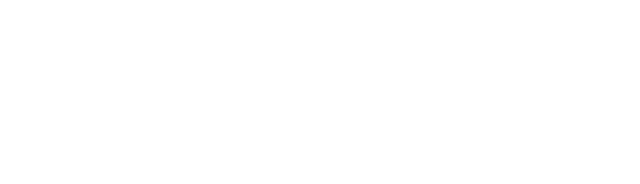
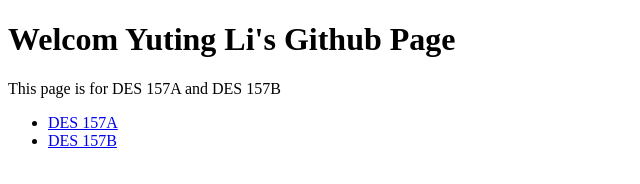
Before and after one commit to Yuting-design/yutingreplace.github.com, a plain HTML site: page index.html in a window 1280 px wide. Shown: the whole page, without its empty margins (0-640 px from the left). Drawn offline with Linux system fonts and the light colour scheme.

Commit message:
Add files via upload

```diff
--- a/index.html
+++ b/index.html
@@ -1,12 +1,19 @@
 <!DOCTYPE html>
 <html lang="en">
+
 <head>
     <meta charset="UTF-8">
-    <meta http-equiv="X-UA-Compatible" content="IE=edge">
     <meta name="viewport" content="width=device-width, initial-scale=1.0">
-    <title>portfolio</title>
+    <title>Github Home</title>
 </head>
+
 <body>
+    <h1>Welcom Yuting Li's Github Page</h1>
+    <p>This page is for DES 157A and DES 157B</p>
+    <ul>
+        <li><a href="des157a/index.html">DES 157A</a></li>
+        <li><a href="des157b/index.html">DES 157B</a></li>
+    </ul>
+</body>
 
-</body>
 </html>
--- /dev/null
+++ b/style.css
@@ -0,0 +1,3 @@
+body{
+    background-color: aliceblue;
+}
```
